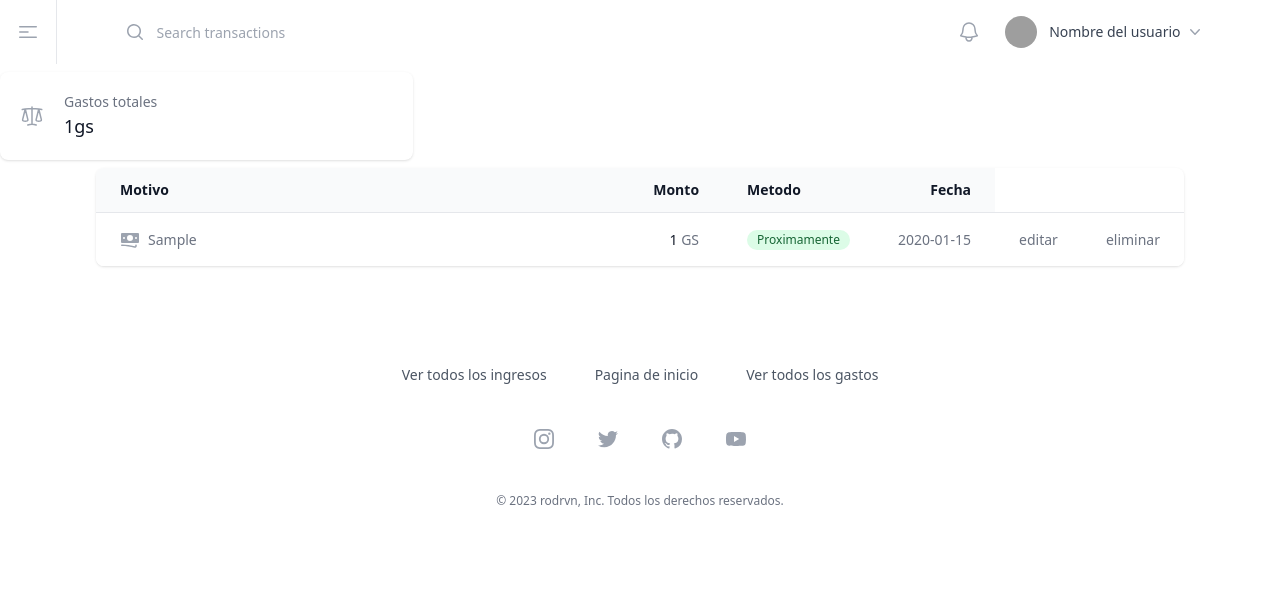
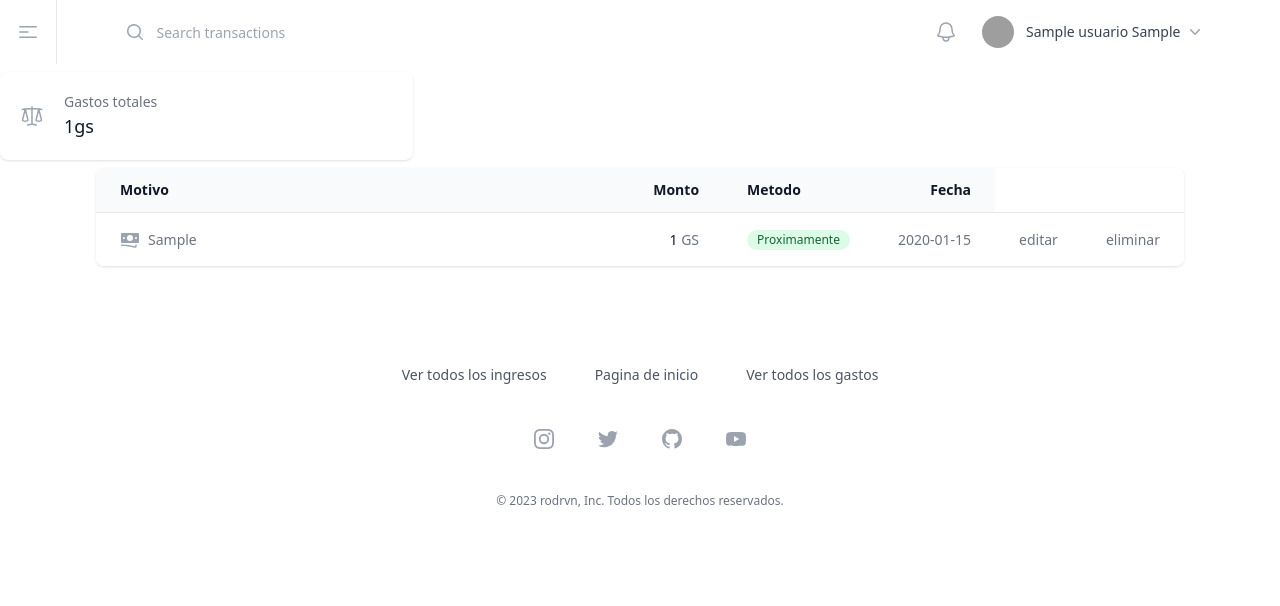
Before and after one commit to rodrvn/gestor-de-dinero-web, a Flask app: page /tracker/gastos/ in a window 1280 px wide. Shown: the top 606 px of the page. Run offline with Flask 3, Linux system fonts and the light colour scheme; a user stored in the database is signed in; tables that the repository leaves empty hold one stand-in row (values such as "Sample post"); some libraries are stand-ins or nearby versions; grey boxes are pictures that could not be loaded.

Commit message:
corecciones front

```diff
--- a/templates/base.html
+++ b/templates/base.html
@@ -10,6 +10,7 @@
 </head>
 
 <!-- ### EMPIEZA HEADER ### -->
+{% if current_user.is_authenticated %}
 <div class="flex h-16 flex-shrink-0 border-b border-gray-200 bg-white lg:border-none">
 
     <button type="button" onclick="slide()" class="border-r border-gray-200 px-4 text-gray-400 focus:outline-none focus:ring-2 focus:ring-inset focus:ring-cyan-500 lg">
@@ -168,7 +169,7 @@
             <div>
                 <button type="button" onclick="menuUser()" class="flex max-w-xs items-center rounded-full bg-white text-sm focus:outline-none focus:ring-2 focus:ring-cyan-500 focus:ring-offset-2 lg:rounded-md lg:p-2 lg:hover:bg-gray-50" id="user-menu-button" aria-expanded="false" aria-haspopup="true">
                     <img class="h-8 w-8 rounded-full" src="https://images.unsplash.com/photo-1494790108377-be9c29b29330?ixlib=rb-1.2.1&ixid=eyJhcHBfaWQiOjEyMDd9&auto=format&fit=facearea&facepad=2&w=256&h=256&q=80" alt="">
-                    <span class="ml-3 hidden text-sm font-medium text-gray-700 lg:block"><span class="sr-only">Open user menu for </span>Nombre del usuario</span>
+                    <span class="ml-3 hidden text-sm font-medium text-gray-700 lg:block"><span class="sr-only">Open user menu for </span>{{ current_user.nombre }} {{ current_user.apellido }}</span>
                     <svg class="ml-1 hidden h-5 w-5 flex-shrink-0 text-gray-400 lg:block" viewBox="0 0 20 20" fill="currentColor" aria-hidden="true">
                         <path fill-rule="evenodd" d="M5.23 7.21a.75.75 0 011.06.02L10 11.168l3.71-3.938a.75.75 0 111.08 1.04l-4.25 4.5a.75.75 0 01-1.08 0l-4.25-4.5a.75.75 0 01.02-1.06z" clip-rule="evenodd" />
                     </svg>
@@ -196,14 +197,14 @@
     </div>
 </div>
 <!-- ### TERMINA HEADER ### -->
-
+{% endif %}
 
 {% block bodycontent %}
 
 
 {% endblock %}
 
-
+{% if current_user.is_authenticated %}
 <!-- ### EMPIEZA FOOTER ### -->
 <footer class="inset-x-0 bottom-0 bg-white">
     <div class="inset-x-0 bottom-0 mx-auto max-w-7xl overflow-hidden py-20 px-6 sm:py-24 lg:px-8">
@@ -258,4 +259,5 @@
 
   <script src="/static/btn.js"></script>
   <!-- ### TERMINA FOOTER ### -->
+  {% endif %}
 </html>
```
